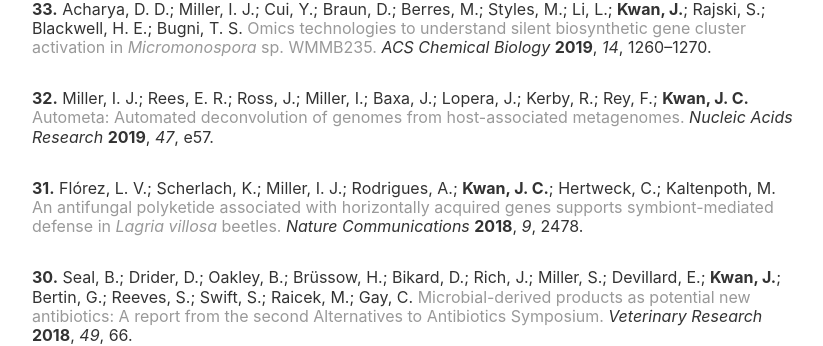
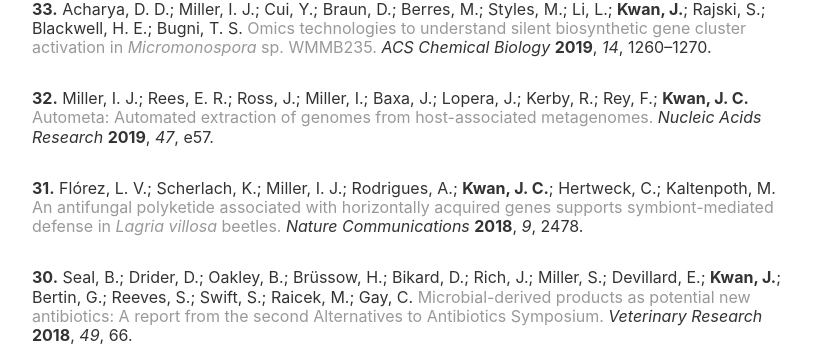
Before and after one commit to KwanLab/KwanLab.github.io, a Jekyll site: the page built from publications/index.html, in a window 1280 px wide and 900 px high, scrolled down 421 px. Shown: the part 153-499 px from the top of the window, without its empty margins (190-1013 px from the left). Built offline with Jekyll 4.4.1, drawn with Linux system fonts in a browser that asks for light colours; comment, search, counter and statistics services are not loaded.

Commit message:
Corrected the title of the Autometa paper

```diff
--- a/publications/index.html
+++ b/publications/index.html
@@ -59,7 +59,7 @@
 		<p class="small"></p>
 		<div class="row">
 			<div class="col-sm-11">
-				<p class="small"><strong>32.</strong> Miller, I. J.; Rees, E. R.; Ross, J.; Miller, I.; Baxa, J.; Lopera, J.; Kerby, R.; Rey, F.; <strong>Kwan, J. C.</strong> <a href="https://academic.oup.com/nar/article/47/10/e57/5369936">Autometa: Automated deconvolution of genomes from host-associated metagenomes.</a> <em>Nucleic Acids Research</em> <strong>2019</strong>, <em>47</em>, e57.</p>
+				<p class="small"><strong>32.</strong> Miller, I. J.; Rees, E. R.; Ross, J.; Miller, I.; Baxa, J.; Lopera, J.; Kerby, R.; Rey, F.; <strong>Kwan, J. C.</strong> <a href="https://academic.oup.com/nar/article/47/10/e57/5369936">Autometa: Automated extraction of genomes from host-associated metagenomes.</a> <em>Nucleic Acids Research</em> <strong>2019</strong>, <em>47</em>, e57.</p>
 			</div>
 			<div class="col-sm-1">
 				<div data-badge-type="donut" data-doi="10.1093/nar/gkz148" data-condensed="true" data-hide-no-mentions="true" class="altmetric-embed"></div>
```
